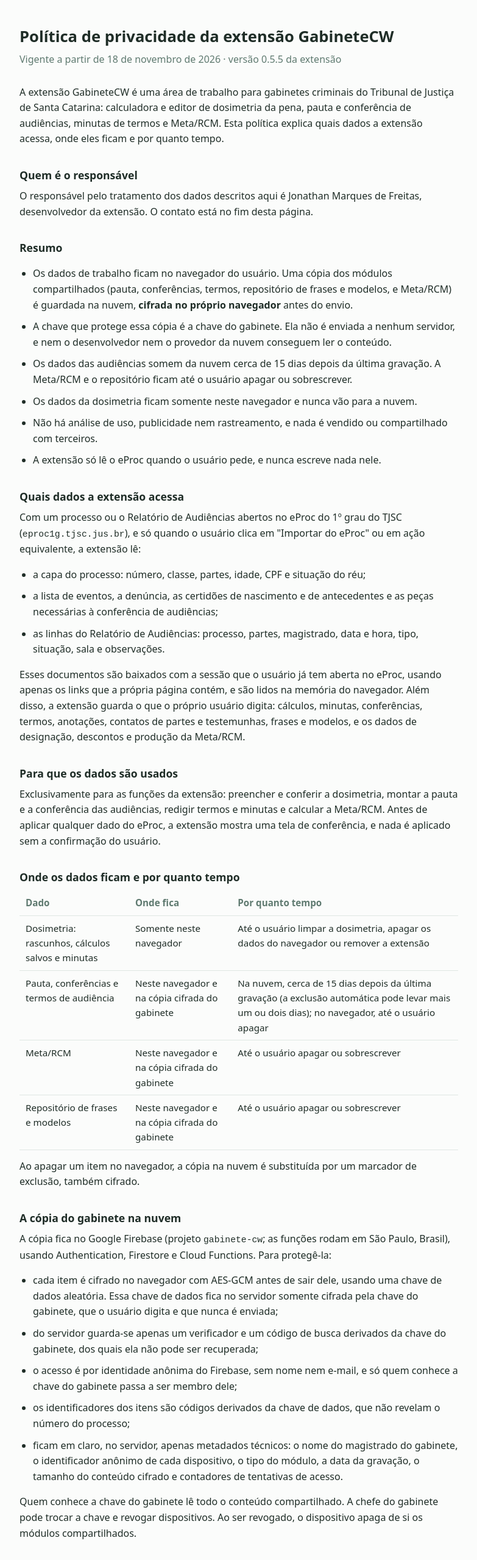
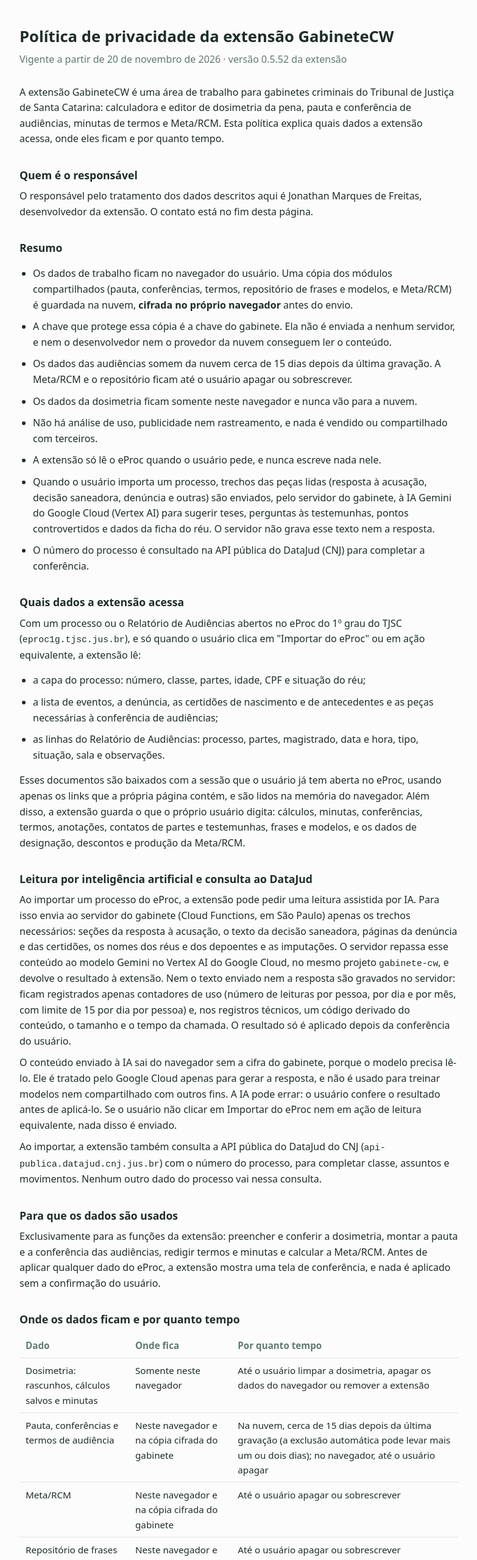
Before and after one commit to jfreitas-a11y/gabinetecw-privacidade, a plain HTML site: page index.html in a window 1280 px wide. Shown: the top 2558 px of the page at 61% size, without its empty margins (248-1031 px from the left). Drawn offline with Linux system fonts and the light colour scheme.

Commit message:
Atualiza a política de privacidade para a versão 0.5.52: leitura por IA, DataJud e permissão alarms
Co-Authored-By: Claude Sonnet 5.5 <noreply@anthropic.com>

```diff
--- a/index.html
+++ b/index.html
@@ -24,7 +24,7 @@
 <body>
 <main>
   <h1>Política de privacidade da extensão GabineteCW</h1>
-  <p class="data">Vigente a partir de 18 de novembro de 2026 · versão 0.5.5 da extensão</p>
+  <p class="data">Vigente a partir de 20 de novembro de 2026 · versão 0.5.52 da extensão</p>
 
   <p>A extensão GabineteCW é uma área de trabalho para gabinetes criminais do Tribunal de Justiça de Santa Catarina: calculadora e editor de dosimetria da pena, pauta e conferência de audiências, minutas de termos e Meta/RCM. Esta política explica quais dados a extensão acessa, onde eles ficam e por quanto tempo.</p>
 
@@ -39,6 +39,8 @@
     <li>Os dados da dosimetria ficam somente neste navegador e nunca vão para a nuvem.</li>
     <li>Não há análise de uso, publicidade nem rastreamento, e nada é vendido ou compartilhado com terceiros.</li>
     <li>A extensão só lê o eProc quando o usuário pede, e nunca escreve nada nele.</li>
+    <li>Quando o usuário importa um processo, trechos das peças lidas (resposta à acusação, decisão saneadora, denúncia e outras) são enviados, pelo servidor do gabinete, à IA Gemini do Google Cloud (Vertex AI) para sugerir teses, perguntas às testemunhas, pontos controvertidos e dados da ficha do réu. O servidor não grava esse texto nem a resposta.</li>
+    <li>O número do processo é consultado na API pública do DataJud (CNJ) para completar a conferência.</li>
   </ul>
 
   <h2>Quais dados a extensão acessa</h2>
@@ -49,6 +51,11 @@
     <li>as linhas do Relatório de Audiências: processo, partes, magistrado, data e hora, tipo, situação, sala e observações.</li>
   </ul>
   <p>Esses documentos são baixados com a sessão que o usuário já tem aberta no eProc, usando apenas os links que a própria página contém, e são lidos na memória do navegador. Além disso, a extensão guarda o que o próprio usuário digita: cálculos, minutas, conferências, termos, anotações, contatos de partes e testemunhas, frases e modelos, e os dados de designação, descontos e produção da Meta/RCM.</p>
+
+  <h2>Leitura por inteligência artificial e consulta ao DataJud</h2>
+  <p>Ao importar um processo do eProc, a extensão pode pedir uma leitura assistida por IA. Para isso envia ao servidor do gabinete (Cloud Functions, em São Paulo) apenas os trechos necessários: seções da resposta à acusação, o texto da decisão saneadora, páginas da denúncia e das certidões, os nomes dos réus e dos depoentes e as imputações. O servidor repassa esse conteúdo ao modelo Gemini no Vertex AI do Google Cloud, no mesmo projeto <code>gabinete-cw</code>, e devolve o resultado à extensão. Nem o texto enviado nem a resposta são gravados no servidor: ficam registrados apenas contadores de uso (número de leituras por pessoa, por dia e por mês, com limite de 15 por dia por pessoa) e, nos registros técnicos, um código derivado do conteúdo, o tamanho e o tempo da chamada. O resultado só é aplicado depois da conferência do usuário.</p>
+  <p>O conteúdo enviado à IA sai do navegador sem a cifra do gabinete, porque o modelo precisa lê-lo. Ele é tratado pelo Google Cloud apenas para gerar a resposta, e não é usado para treinar modelos nem compartilhado com outros fins. A IA pode errar: o usuário confere o resultado antes de aplicá-lo. Se o usuário não clicar em Importar do eProc nem em ação de leitura equivalente, nada disso é enviado.</p>
+  <p>Ao importar, a extensão também consulta a API pública do DataJud do CNJ (<code>api-publica.datajud.cnj.jus.br</code>) com o número do processo, para completar classe, assuntos e movimentos. Nenhum outro dado do processo vai nessa consulta.</p>
 
   <h2>Para que os dados são usados</h2>
   <p>Exclusivamente para as funções da extensão: preencher e conferir a dosimetria, montar a pauta e a conferência das audiências, redigir termos e minutas e calcular a Meta/RCM. Antes de aplicar qualquer dado do eProc, a extensão mostra uma tela de conferência, e nada é aplicado sem a confirmação do usuário.</p>
@@ -77,14 +84,16 @@
   <p>Quem conhece a chave do gabinete lê todo o conteúdo compartilhado. A chefe do gabinete pode trocar a chave e revogar dispositivos. Ao ser revogado, o dispositivo apaga de si os módulos compartilhados.</p>
 
   <h2>Compartilhamento</h2>
-  <p>A extensão não vende nem compartilha dados com terceiros. As únicas conexões que ela faz são ao eProc, a pedido do usuário, e aos serviços do Google Firebase descritos acima, que atuam como infraestrutura. Se o usuário digitar o telefone de uma parte ou testemunha e clicar em "WhatsApp", abre-se uma aba do WhatsApp com esse número, por ação dele.</p>
+  <p>A extensão não vende nem compartilha dados com terceiros. As únicas conexões que ela faz são ao eProc, a pedido do usuário, ao DataJud do CNJ, e aos serviços do Google Firebase e Google Cloud (Cloud Functions e Vertex AI) descritos acima, que atuam como infraestrutura. Se o usuário digitar o telefone de uma parte ou testemunha e clicar em "WhatsApp", abre-se uma aba do WhatsApp com esse número, por ação dele.</p>
 
   <h2>Permissões solicitadas</h2>
   <ul>
     <li><code>scripting</code>: ler a página do eProc na aba que o usuário já tem aberta, só quando ele pede.</li>
     <li><code>sidePanel</code>: exibir a extensão no painel lateral do navegador.</li>
+    <li><code>alarms</code>: pedir ao navegador, a cada 4 horas, que procure uma versão nova da extensão. Não envia dados.</li>
     <li><code>storage</code>: guardar localmente as preferências, os dados dos módulos e a chave de dados do gabinete.</li>
     <li>Acesso a <code>https://eproc1g.tjsc.jus.br/*</code>: ler o processo e o Relatório de Audiências com a sessão do usuário.</li>
+    <li>Acesso a <code>https://api-publica.datajud.cnj.jus.br/*</code>: consultar o número do processo na API pública do CNJ.</li>
     <li>Acesso a <code>identitytoolkit.googleapis.com</code>, <code>securetoken.googleapis.com</code>, <code>firestore.googleapis.com</code> e <code>southamerica-east1-gabinete-cw.cloudfunctions.net</code>: autenticação anônima e cópia cifrada do gabinete. Nenhum outro site é acessado.</li>
   </ul>
 
```
